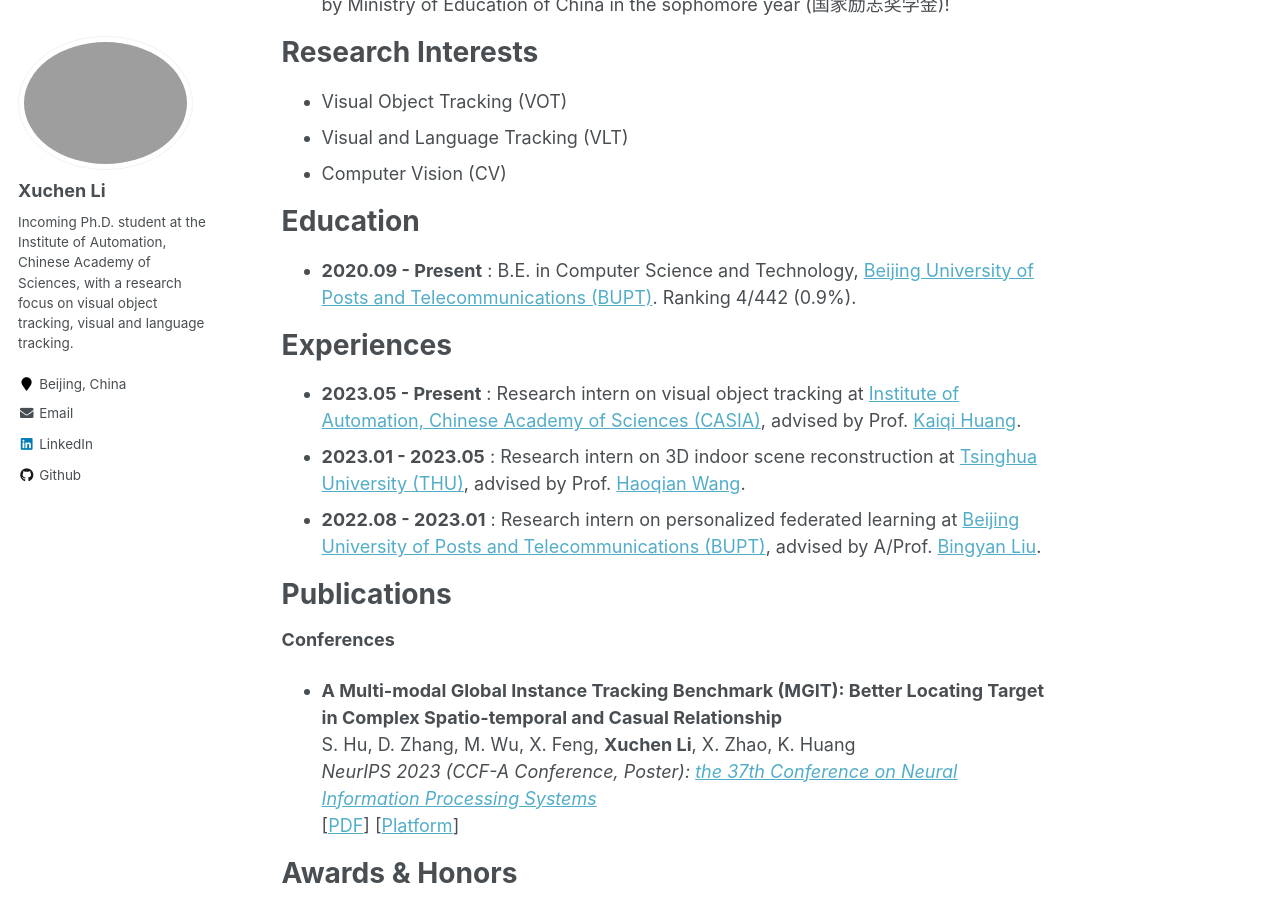
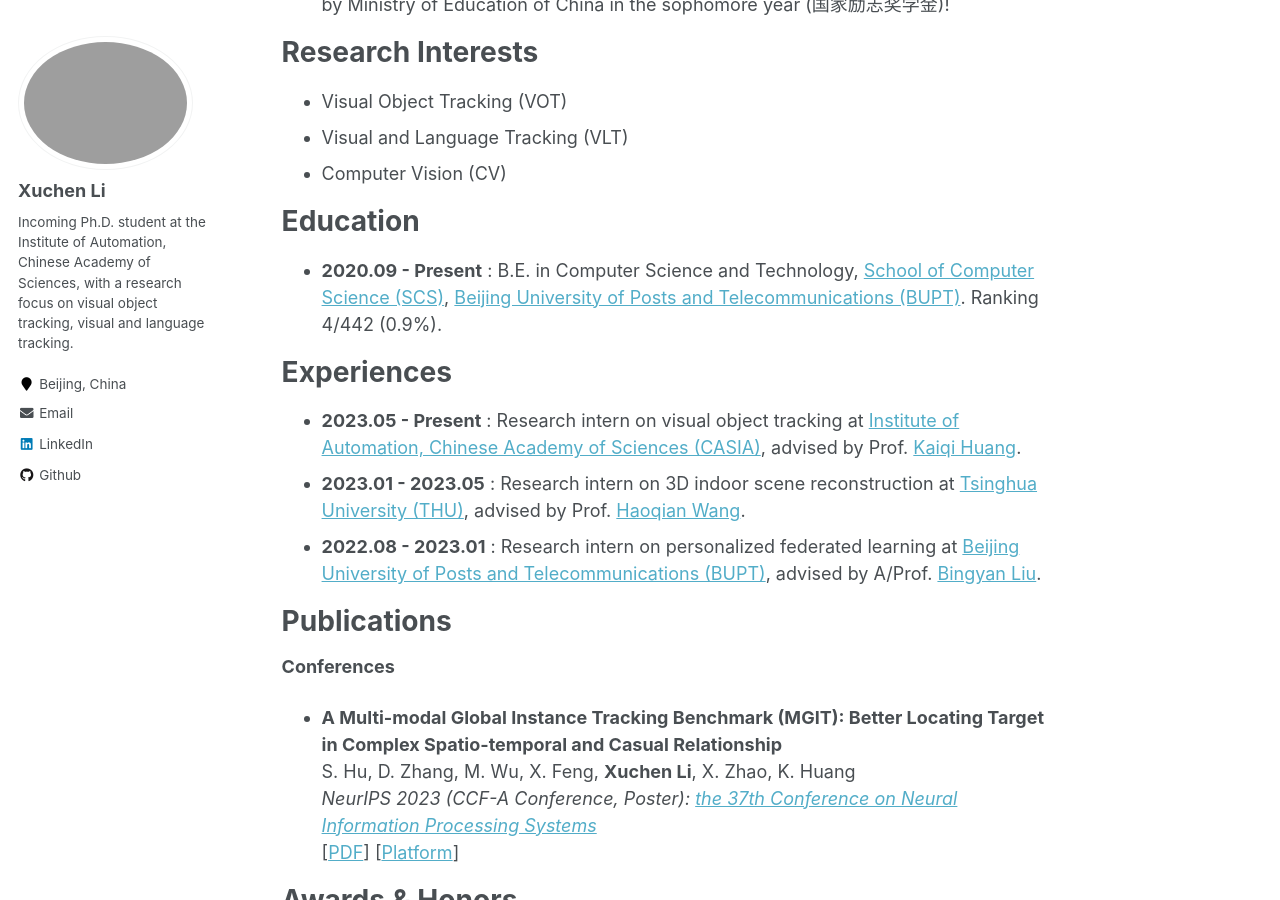
Before and after one commit to Xuchen-Li/Xuchen-Li.github.io, a Jekyll site: the page built from _pages/about.md, in a window 1280 px wide and 900 px high, scrolled down 1128 px. Built offline with Jekyll 4.4.1, drawn with Linux system fonts in a browser that asks for light colours.

Commit message:
Update about.md

```diff
--- a/_pages/about.md
+++ b/_pages/about.md
@@ -35,7 +35,7 @@ Research Interests
 
 Education
 ======
-* **2020.09 - Present** : B.E. in Computer Science and Technology, [Beijing University of Posts and Telecommunications (BUPT)](https://www.bupt.edu.cn/). Ranking 4/442 (0.9%).
+* **2020.09 - Present** : B.E. in Computer Science and Technology, [School of Computer Science (SCS)](https://scs.bupt.edu.cn/), [Beijing University of Posts and Telecommunications (BUPT)](https://www.bupt.edu.cn/). Ranking 4/442 (0.9%).
 
 
 Experiences
```
